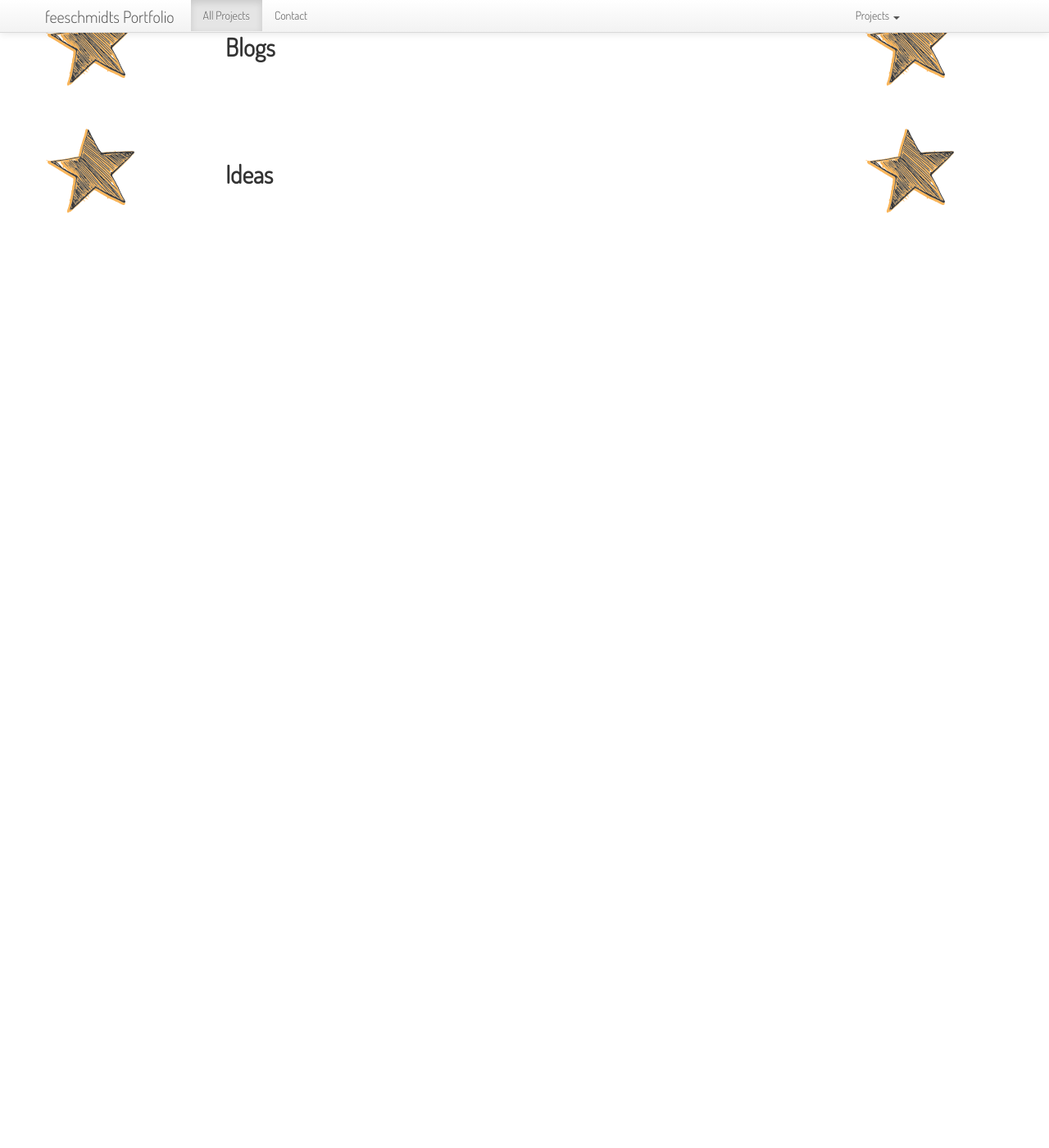
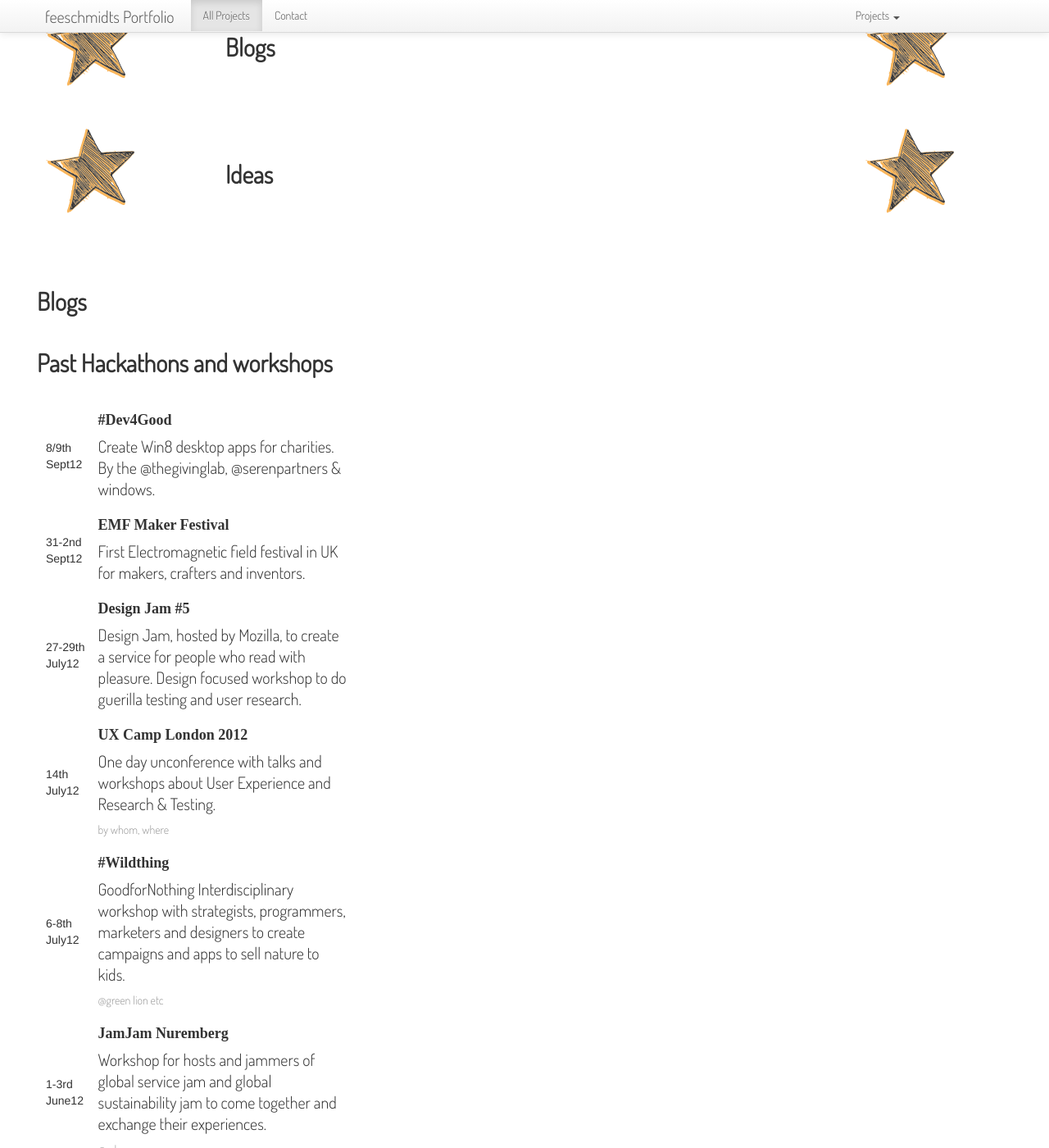
Before and after one commit to feeschmidts/feeschmidts.github.com, a Jekyll site: the page built from projects.html, in a window 1280 px wide and 1400 px high, scrolled down 513 px. Shown: the whole window at 82% size. Built offline with Jekyll 4.4.1, drawn with Linux system fonts in a browser that asks for light colours; some web fonts are replaced; before the commit the page ends 900 px from its top, so only the background shows below that; some of the changed text lies outside the part shown.

Commit message:
Content: Hackathons & Meetups

```diff
--- a/projects.html
+++ b/projects.html
@@ -66,7 +66,154 @@
       </div>
     </div>
 
+<div class="row">
+  <h2 class="centre">Blogs</h2>
 
+  <h2 class="centre">Past Hackathons and workshops</h2>
+  <div class="span4">
+    <table border="0" style="width:100%">
+<tr>
+<td class="date">8/9th Sept12</td>
+<td>
+  <h4>#Dev4Good</h4>
+  <p>Create Win8 desktop apps for charities. By the @thegivinglab, @serenpartners & windows.</p></td>
+</tr>
+<tr>
+<td class="date">31-2nd Sept12</td>
+<td><h4>EMF Maker Festival</h4>
+  <p>First Electromagnetic field festival in UK for makers, crafters and inventors.</p></td>
+</tr>
+<td class="date">27-29th July12</td>
+<td><h4>Design Jam #5</h4>
+  <p>Design Jam, hosted by Mozilla, to create a service for people who read with pleasure. Design focused workshop to do guerilla testing and user research.</p></td>
+</tr>
+<td class="date">14th July12</td>
+<td><h4>UX Camp London 2012</h4>
+  <p>One day unconference with talks and workshops about User Experience and Research & Testing.</p>
+<p class="small">by whom, where</p></td>
+</tr>
+<td class="date">6-8th July12</td>
+<td><h4>#Wildthing</h4>
+  <p>GoodforNothing Interdisciplinary workshop with strategists, programmers, marketers and designers to create campaigns and apps to sell nature to kids.</p>
+<p class="small">@green lion etc</p></td>
+</tr>
+<td class="date">1-3rd June12</td>
+<td><h4>JamJam Nuremberg</h4>
+  <p>Workshop for hosts and jammers of global service jam and global sustainability jam to come together and exchange their experiences.</p>
+<p class="small">@adam</p></td>
+</tr>
+<td class="date">13-15th April12</td>
+<td><h4>London Real Time</h4>
+  <p>Hackathons to come up with ideas mashing APIs</p>
+<p class="small"></p></td>
+</tr>
+<td class="date">30-31st March</td>
+<td><h4>#Make/Time</h4>
+  <p>Hackathon to help develop apps for two charities by adapting opensource +U code (outcome of OpenPlanet Ideas with Sony and OpenIdeo)</p>
+<p class="small">Sony, Open Ideo</p></td>
+</tr>
+<td class="date">24-26th Feb12</td>
+<td><h4>Global Service Jam London</h4>
+  <p>Jam to develop and pitch ideas for service design ideas to the theme ‘treasures’</p>
+<p class="small">xxx</p></td>
+</tr>
+<td class="date">5 Nov11</td>
+<td><h4>Global Sustainability Jam Lisbon</h4>
+  <p>XXX</p>
+<p class="small">xxx</p></td>
+</tr>
+<td class="date">June11</td>
+<td><h4>Social Innovation Camp Edinburgh</h4>
+  <p>Interdisciplinary Workshop weekend to design and develop a technical solution to tackle isolation</p>
+<p class="small">xxx</p></td>
+</tr>
+<td class="date">March11</td>
+<td><h4>Global Service Jam London</h4>
+  <p>Interdisciplinary Workshop weekend to design and develop a park for fun education for sustainability</p>
+<p class="small">xxx</p></td>
+</tr>
+<td class="date">March11</td>
+<td><h4>GoodforNothing #1</h4>
+  <p>Weekend interdisciplinary workshop Branding & storytelling for ‘Global Generation’</p>
+<p class="small">xxx</p></td>
+</tr>
+<td class="date">March10</td>
+<td><h4>Business Planning Workshop</h4>
+  <p>One day workshop run by Max Comfort organised as part of the Deutsche Bank Award</p>
+<p class="small">xxx</p></td>
+</tr>
+<td class="date">Oct08</td>
+<td><h4>SONY Workshop: Interconnected Toys</h4>
+  <p>One week workshop with Sony R&D team Tokio and Chiba University , Japan, at TAIK, Helsinki
+</p>
+<p class="small">xxx</p></td>
+</tr>
+</table>
 
+</div>
+</div>
+<div class="row">
+  <div class="span4">
+
+<h2 class="centre">Meetups & Conferences</h2>
+  <div class="span4">
+    <table border="0" style="width:100%">
+<tr>
+  <td class="date">X</td>
+<td><h4>UX Camp 2012 </h4>
+  <p>One day conference about web based platforms combining gamification and visualisations</p>
+<p class="small">cosm</p></td>
+</tr>
+<td class="date">July12</td>
+<td><h4>Summer talks IA</h4>
+  <p>Eve of talks</p>
+<p class="small">cosm</p></td>
+</tr>
+  <td class="date">April12</td>
+<td><h4>HackerNews London #HNLondon</h4>
+  <p>Evening of talks and pizza about enterpreneurship & tech startups</p>
+<p class="small">xxx</p></td>
+</tr>
+ <td class="date">April12</td>
+<td><h4>#IOT London</h4>
+  <p>Regular meetup about projects of the ‘Internet of things’ aka cool projects combining code, objects and sensors.</p>
+<p class="small">cosm</p></td>
+</tr>
+<td class="date">Feb12</td>
+<td><h4>Citizen Science Summit </h4>
+  <p>One day conference about web based platforms combining gamification and visualisations</p>
+<p class="small">cosm</p></td>
+</tr>
+<td class="date">June11</td>
+<td><h4>IMPROV workshop</h4>
+  <p>Creative teamwork and prototying</p>
+<p class="small">cosm</p></td>
+</tr>
+<td class="date">May11</td>
+<td><h4>Agile & Lean Startup Meetup</h4>
+  <p>Evening event for Scrum process methods</p>
+<p class="small">cosm</p></td>
+</tr>
+<td class="date">May11</td>
+<td><h4>OpenTec Conference, ULU London</h4>
+  <p>Evening event for Scrum process methods</p>
+<p class="small">cosm</p></td>
+</tr>
+<td class="date">Nov09</td>
+<td><h4>Young Scottish Entrepreneur Start Up Day</h4>
+  <p>Workshop and networking event of Scottish Universities for young entrepreneurs</p>
+<p class="small">cosm</p></td>
+</tr>
+<td class="date">Feb09</td>
+<td><h4>Emotion and Design, Interdisciplinary Workshop</h4>
+  <p>Afternoon workshop at the Design Factory, Helsinki</p>
+<p class="small">cosm</p></td>
+</tr>
+
+<td class="date">May08</td>
+<td><h4>Teamwork and Management Course</h4>
+  <p>Weekend course run by Birgit Mager</p>
+<p class="small">cosm</p></td>
+</tr>
 
   </div>
```
